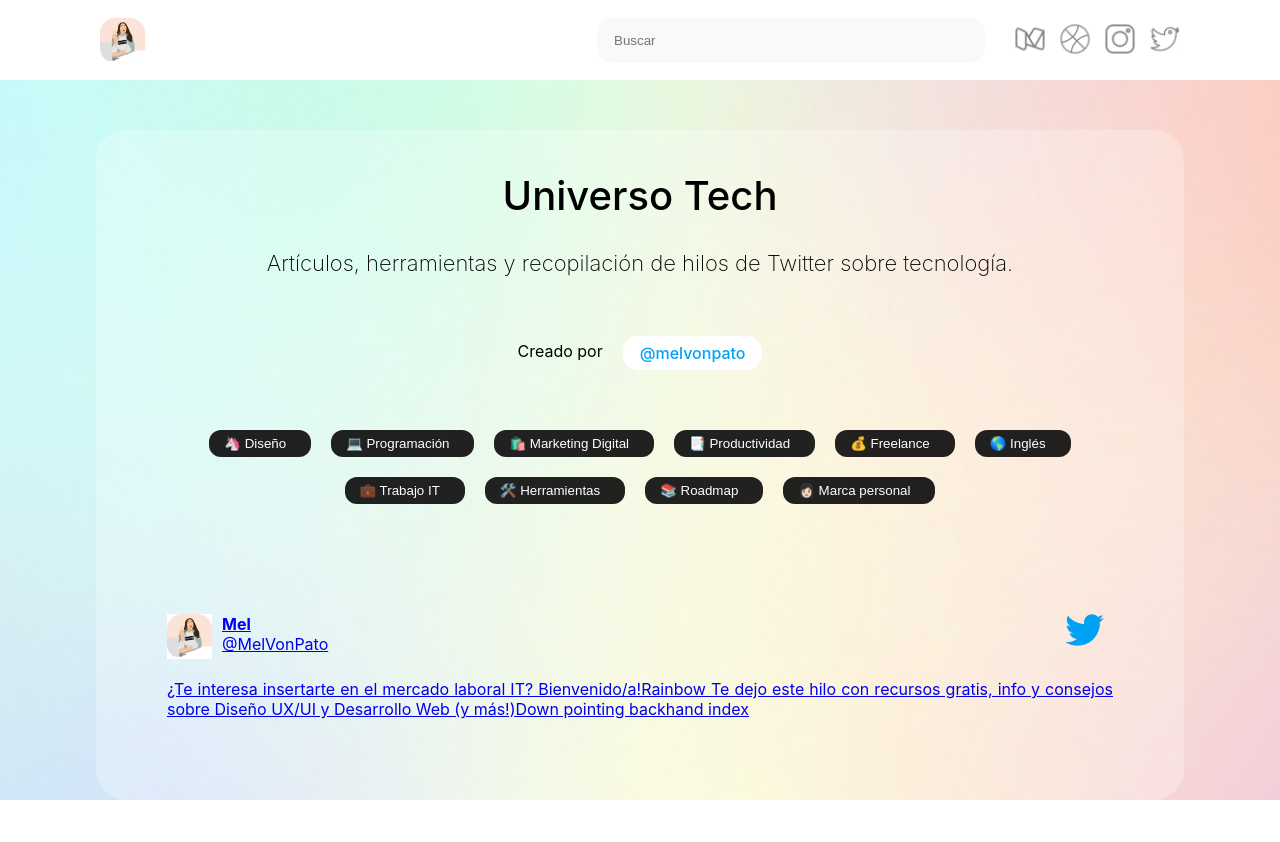
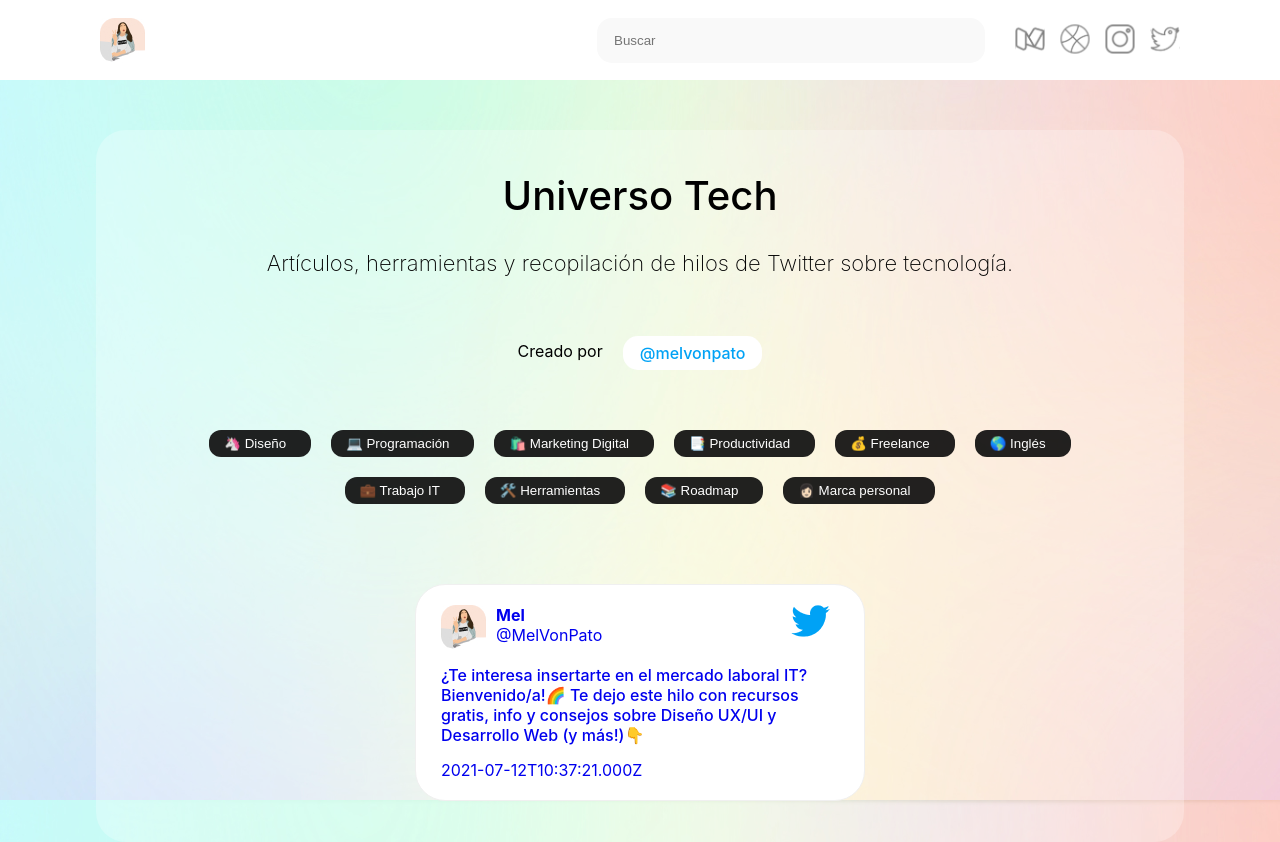
Before and after one commit to danielfep03/Mel, a React (Create React App) app: page / in a window 1280 px wide. Before the commit the page ends 800 px from the top, so only its background shows below. Built offline with nearby package versions, Linux system fonts and the light colour scheme.

Commit message:
Added interactivity

```diff
--- a/src/components/Categories.jsx
+++ b/src/components/Categories.jsx
@@ -4,7 +4,7 @@ import {v4 as uuid} from 'uuid'
 
 import '../styles/Categories.css'
 
-function Categories() {
+function Categories({filter}) {
   const categories = [{name: '🦄 Diseño', selected: false},
     {name: '💻 Programación', selected: false},
     {name: '🛍️ Marketing Digital', selected: false},
@@ -34,6 +34,7 @@ function Categories() {
     setSelected([
       ...newState
     ])
+    filter(name)
   }
 
   return (
--- a/src/components/Content.jsx
+++ b/src/components/Content.jsx
@@ -1,9 +1,54 @@
-import React from 'react'
+import React, {useState} from 'react'
 import Categories from './Categories.jsx'
 import Threads from './Threads.jsx'
+
+import { programacion, diseño, marketing_digital,
+  productividad, freelance, ingles,
+  trabajoIt, herramientas, roadmap,
+  marcaPersonal } from '../initialState.js'
+
 import '../styles/Content.css'
 
 function Content() {
+  const [currentCategory, setCurrentCategory] = useState([{
+    'created_at': '2021-07-12T10:37:21.000Z',
+    'id': '1414534335928094725',
+    'text': '¿Te interesa insertarte en el mercado laboral IT? Bienvenido/a!🌈 Te dejo este hilo con recursos gratis, info y consejos sobre Diseño UX/UI y Desarrollo Web (y más!)👇'
+  }])
+
+  const filter = (category) => {
+    if (category == '🦄 Diseño') {
+      setCurrentCategory(diseño)
+    }
+    else if (category === '💻 Programación') {
+      setCurrentCategory(programacion)
+    }
+    else if (category === '🛍️ Marketing Digital') {
+      setCurrentCategory(marketing_digital)
+    }
+    else if (category === '📑 Productividad') {
+      setCurrentCategory(productividad)
+    }
+    else if (category === '💰 Freelance') {
+      setCurrentCategory(freelance)
+    }
+    else if (category === '🌎 Inglés') {
+      setCurrentCategory(ingles)
+    }
+    else if (category === '💼 Trabajo IT') {
+      setCurrentCategory(trabajoIt)
+    }
+    else if (category === '🛠️ Herramientas') {
+      setCurrentCategory(herramientas)
+    }
+    else if (category === '📚 Roadmap') {
+      setCurrentCategory(roadmap)
+    }
+    else if (category === '👩🏻‍ Marca personal') {
+      setCurrentCategory(marcaPersonal)
+    }
+  }
+
   return (
     <div className="Content">
       <h1>Universo Tech</h1>
@@ -14,8 +59,8 @@ function Content() {
           @melvonpato
         </a>
       </div>
-      <Categories />
-      <Threads />
+      <Categories filter={filter}/>
+      <Threads currentCategory={currentCategory}/>
     </div>
   )
 }
--- a/src/components/Header.jsx
+++ b/src/components/Header.jsx
@@ -14,7 +14,7 @@ function Header() {
         <div className="right__header">
           <input type="text" placeholder="Buscar" />
           <div className="network">
-            <a href="">
+            <a href="https://baudonmel.medium.com" target="_blank" rel="noopener noreferrer">
               <img src={medium} alt="" />
             </a>
             <a href="">
--- a/src/components/Thread.jsx
+++ b/src/components/Thread.jsx
@@ -4,10 +4,11 @@ import logo from '../images/logo.jpg'
 import twitter from '../images/twitter-color.png'
 import '../styles/Thread.css'
 
-function Thread() {
+function Thread({content}) {
+  console.log(content.text)
   return (
-    <a href="https://twitter.com/MelVonPato/status/1414534335928094725" target="_blank" rel="noreferrer" className="thread">
-      <div className="thread__wrapper">
+    <div className="thread">
+      <a href={`https://twitter.com/MelVonPato/status/${content.id}`} target="_blank" rel="noreferrer" className="thread__wrapper">
         <div className="thread__header">
           <div>
             <img src={logo} alt="logo" />
@@ -18,11 +19,14 @@ function Thread() {
           </div>
           <img src={twitter} alt="" />
         </div>
-        <div className="thread__text">
-      ¿Te interesa insertarte en el mercado laboral IT? Bienvenido/a!Rainbow Te dejo este hilo con recursos gratis, info y consejos sobre Diseño UX/UI y Desarrollo Web (y más!)Down pointing backhand index
+        <p className="thread__text">
+          {content.text}
+        </p>
+        <div className="created_at">
+          {content.created_at}
         </div>
-      </div>
-    </a>
+      </a>
+    </div>
   )
 }
 
--- a/src/components/Threads.jsx
+++ b/src/components/Threads.jsx
@@ -1,12 +1,13 @@
 import React from 'react'
+import {v4 as uuid} from 'uuid'
 
 import Thread from './Thread.jsx'
 import '../styles/Threads.css'
 
-function Threads() {
+function Threads({currentCategory}) {
   return (
     <div className="Threads">
-      <Thread />
+      {currentCategory.map(item => (<Thread content={item} key={uuid()}/>))}
     </div>
   )
 }
--- a/src/initialState.js
+++ b/src/initialState.js
@@ -99,7 +99,7 @@ export const programacion = [
   {
     'created_at': '2021-10-11T21:24:05.000Z',
     'id': '1447674387793158144',
-    'text': 'Repositorios de Github para programadores 👩‍💻 👇\n\n⚡️ Recursos de UX/UI para desarrolladores: https://t.co/UGdIcN9WVC\n\n⚡️ Creadores de contenido de programación y diseño: https://t.co/uID3NkF84J \n\n⚡️ Roadmap para convertirte en Desarrollador Web 2021:\nhttps://t.co/PkWBn1PVPJ \n+'
+    'text': 'Repositorios de Github para programadores 👩‍💻 👇 \n\n⚡️ Recursos de UX/UI para desarrolladores: https://t.co/UGdIcN9WVC\n\n⚡️ Creadores de contenido de programación y diseño: https://t.co/uID3NkF84J \n\n⚡️ Roadmap para convertirte en Desarrollador Web 2021:\nhttps://t.co/PkWBn1PVPJ \n+'
   },
   {
     'created_at': '2021-10-04T13:38:57.000Z',
@@ -182,7 +182,7 @@ export const programacion = [
     'text': '¿DISEÑO WEB y DESARROLLO WEB son lo mismo? Hablemos sobre estos dos grandes conceptos 🧵+'
   },
 ]
-export const marketing_digitial= [
+export const marketing_digital= [
   {
     'created_at': '2021-03-21T20:04:16.000Z',
     'id': '1373727179314454534',
--- a/src/styles/Content.css
+++ b/src/styles/Content.css
@@ -13,6 +13,7 @@
   display: flex;
   flex-direction: column;
   align-items: center;
+  justify-content: center;
 }
 
 .Content > h1 {
--- a/src/styles/Thread.css
+++ b/src/styles/Thread.css
@@ -1,18 +1,23 @@
 .thread {
   background-color: var(--white);
-  width: 501px;
   border-radius: 30px;
   overflow: hidden;
+  padding: 20px 25px;
+  border: 1px solid #F0F0F0;
 }
 
 .thread__wrapper {
-  padding: 0 30px 40px 30px;
+  text-decoration: none;
+  display: flex;
+  flex-direction: column;
+  justify-content: space-between;
+  height: 100%;
 }
 
 .thread__header {
   display: flex;
   justify-content: space-between;
-  margin-top:30px;
+  margin-bottom: 15px;
 }
 
 .thread__header > div {
@@ -34,6 +39,11 @@
 }
 
 .thread__text {
-  margin-top: 20px;
+  text-align: left;
+  font-weight: 500;
+  margin-bottom: 15px;
+}
+
+.created_at {
   text-align: justify;
 }
--- a/src/styles/Threads.css
+++ b/src/styles/Threads.css
@@ -1,3 +1,8 @@
 .Threads {
   margin-top: 80px;
+  width: 100%;
+  display: grid;
+  grid-template-columns: repeat( auto-fit, minmax(300px, 450px) );
+  gap: 1em;
+  justify-content: center;
 }
```
